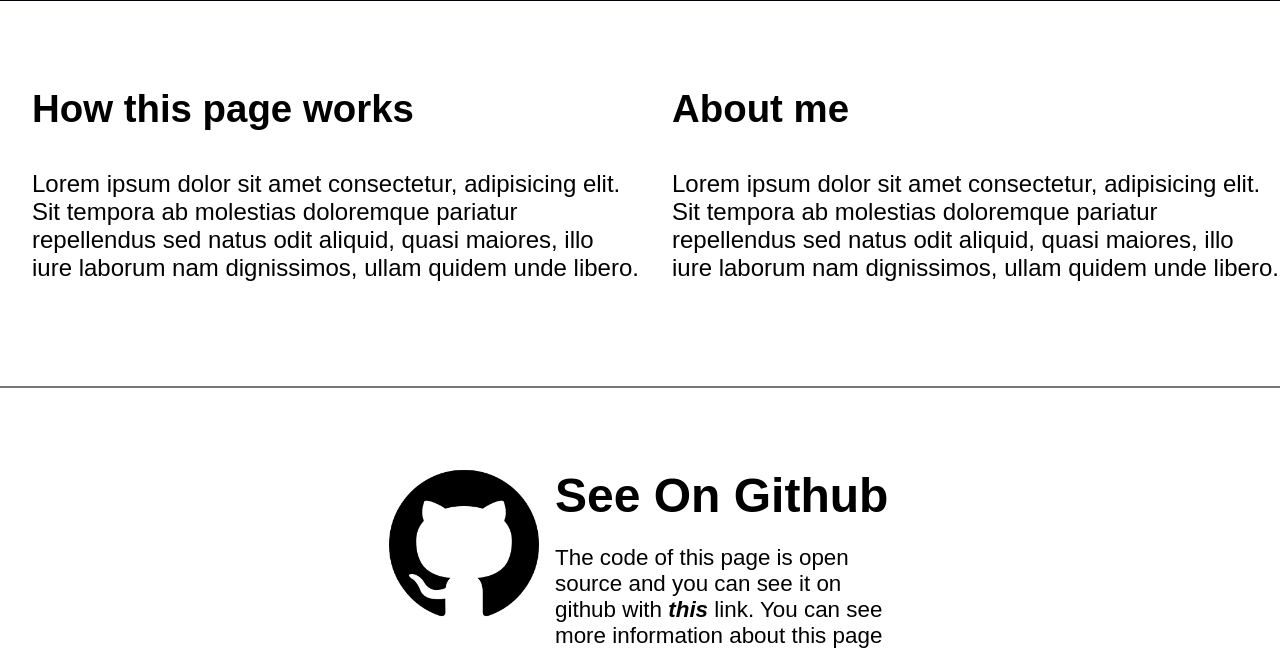
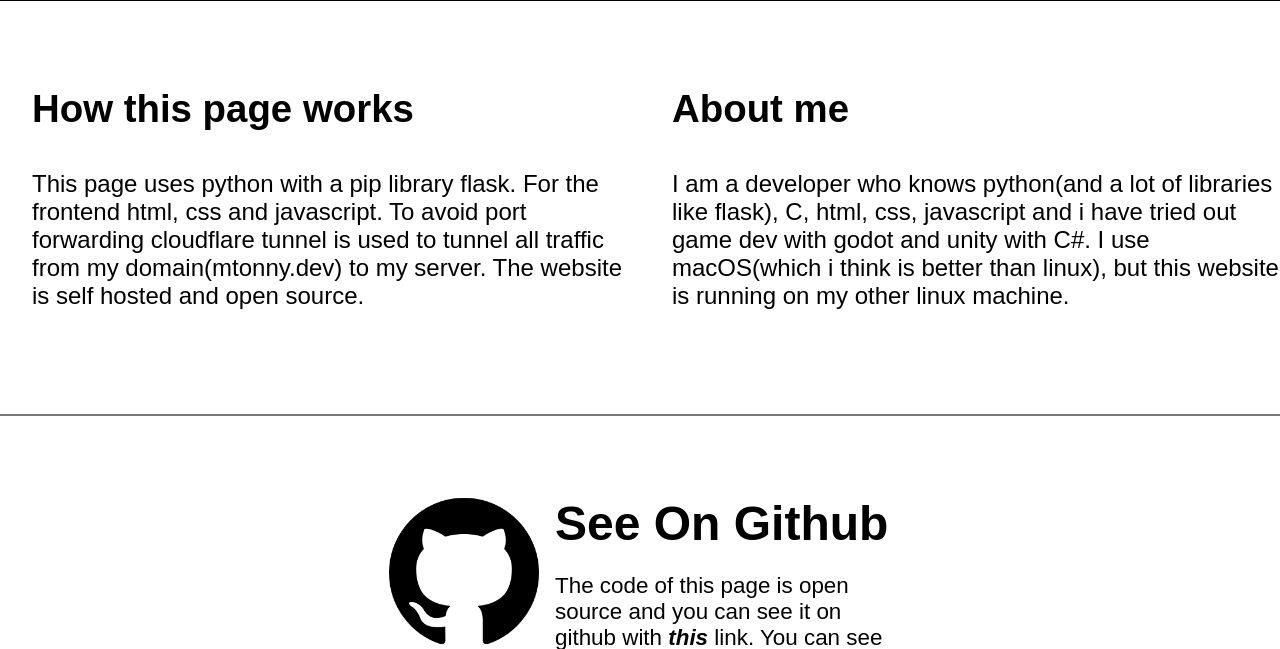
Before and after one commit to matetonny/My-page, a Python web app: template templates/index.html in a window 1280 px wide. Shown: the part 783-1432 px from the top of the page. Run offline with Jinja, Linux system fonts and the light colour scheme; the template is opened without the code that fills it, so the values that code supplies are empty.

Commit message:
finish the project until further updates

```diff
--- a/static/styles/header.css
+++ b/static/styles/header.css
@@ -173,3 +173,7 @@ ul {
 .noBorder {
   border: none;
 }
+
+select, button {
+  color: black;
+}
--- a/templates/index.html
+++ b/templates/index.html
@@ -78,19 +78,19 @@
         <div class="aboutPage">
           <h3>How this page works</h3>
           <p>
-            Lorem ipsum dolor sit amet consectetur, adipisicing elit. Sit
-            tempora ab molestias doloremque pariatur repellendus sed natus odit
-            aliquid, quasi maiores, illo iure laborum nam dignissimos, ullam
-            quidem unde libero.
+            This page uses python with a pip library flask. For the frontend
+            html, css and javascript. To avoid port forwarding cloudflare tunnel
+            is used to tunnel all traffic from my domain(mtonny.dev) to my
+            server. The website is self hosted and open source.
           </p>
         </div>
         <div class="aboutMe">
           <h3>About me</h3>
           <p>
-            Lorem ipsum dolor sit amet consectetur, adipisicing elit. Sit
-            tempora ab molestias doloremque pariatur repellendus sed natus odit
-            aliquid, quasi maiores, illo iure laborum nam dignissimos, ullam
-            quidem unde libero.
+            I am a developer who knows python(and a lot of libraries like
+            flask), C, html, css, javascript and i have tried out game dev with
+            godot and unity with C#. I use macOS(which i think is better than
+            linux), but this website is running on my other linux machine.
           </p>
         </div>
       </div>
--- a/templates/utilities.html
+++ b/templates/utilities.html
@@ -178,6 +178,7 @@
             </form>
           </div>
         </div>
+        <script src="{{ url_for('static', filename='js/imgResize.js') }}"></script>
       </li>
     </ul>
 
```
Also changed, not shown: app.py (+5 -4 lines), main.py (+15 -0 lines), static/js/imgResize.js (added, +7 -0 lines), static/images/checkmark.png (added).
